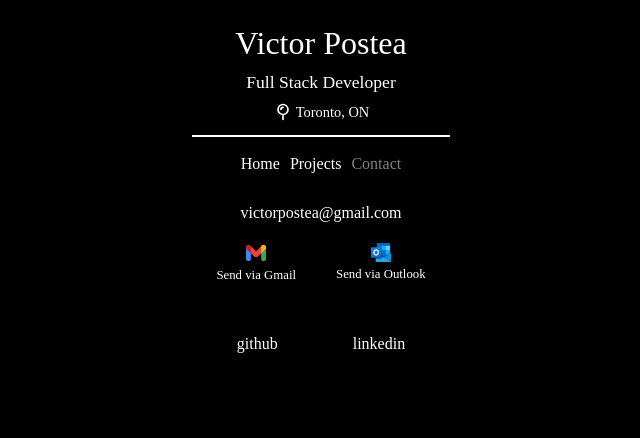
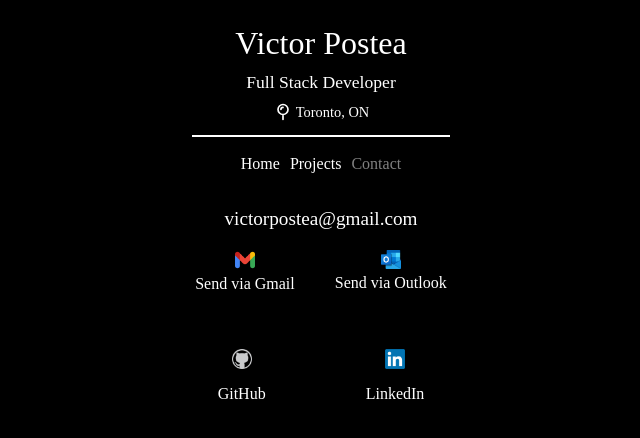
Before and after one commit to victorpostea/vpostea, an Angular app: page /contact in a window 1280 px wide. Shown: the top 438 px of the page, without its empty margins (319-959 px from the left). Built offline with nearby package versions, Linux system fonts and the light colour scheme; a web font is replaced by a local one.

Commit message:
added logos for github and linkedin contact page

```diff
--- a/src/app/contact/contact.component.css
+++ b/src/app/contact/contact.component.css
@@ -1,32 +1,40 @@
-#email-links {
+#email-links,
+.links {
     display: flex;
-    gap: 40px;
     justify-content: center;
     align-items: center;
     margin-bottom: 40px;
     margin-top: 20px;
 }
 
-#email-links a {
+#email-links {
+    gap: 40px;
+}
+
+.links {
+    gap: 100px;
+}
+
+#email-links a,
+.links a {
     text-align: center;
     text-decoration: none;
     color: black;
+    display: flex;
+    flex-direction: column;
+    align-items: center;
 }
 
-#email-links img {
+#email-links img,
+.links img {
     display: block;
     margin: 0 auto;
 }
 
-#email-links p {
-    font-size: 0.8rem;
+#email-links p,
+.links span {
+    font-size: 1rem;
     margin-top: 5px;
-}
-
-.links {
-    display: flex;
-    gap: 75px;
-    justify-content: center;
 }
 
 a {
@@ -42,7 +50,12 @@ a:hover {
     font-size: 0.8rem;
 }
 
-p {
+p,
+span {
     display: flex;
     justify-content: center;
 }
+
+#email {
+    font-size: 1.2rem;
+}
--- a/src/app/contact/contact.component.html
+++ b/src/app/contact/contact.component.html
@@ -1,5 +1,5 @@
 <div id="container">
-    <p>victorpostea&#64;gmail.com</p>
+    <p id="email">victorpostea&#64;gmail.com</p>
 
     <div id="email-links">
         <a href="https://mail.google.com/mail/?view=cm&fs=1&to=victorpostea@gmail.com" target="_blank">
@@ -14,7 +14,14 @@
     </div>
 
     <div class="links">
-        <a href="https://github.com/victorpostea">github</a>
-        <a href="https://www.linkedin.com/in/victor-postea-070556298/">linkedin</a>
+        <a href="https://github.com/victorpostea" target="_blank">
+            <img width="20px" src="../assets/imgs/github-logo.png" alt="GitHub">
+            <p>GitHub</p>
+        </a>
+
+        <a href="https://www.linkedin.com/in/victor-postea-070556298/" target="_blank">
+            <img width="20px" src="../assets/imgs/linkedin-logo.png" alt="LinkedIn">
+            <p>LinkedIn</p>
+        </a>
     </div>
 </div>
```
Also changed, not shown: src/assets/imgs/github-logo.png (added), src/assets/imgs/linkedin-logo.png (added).
